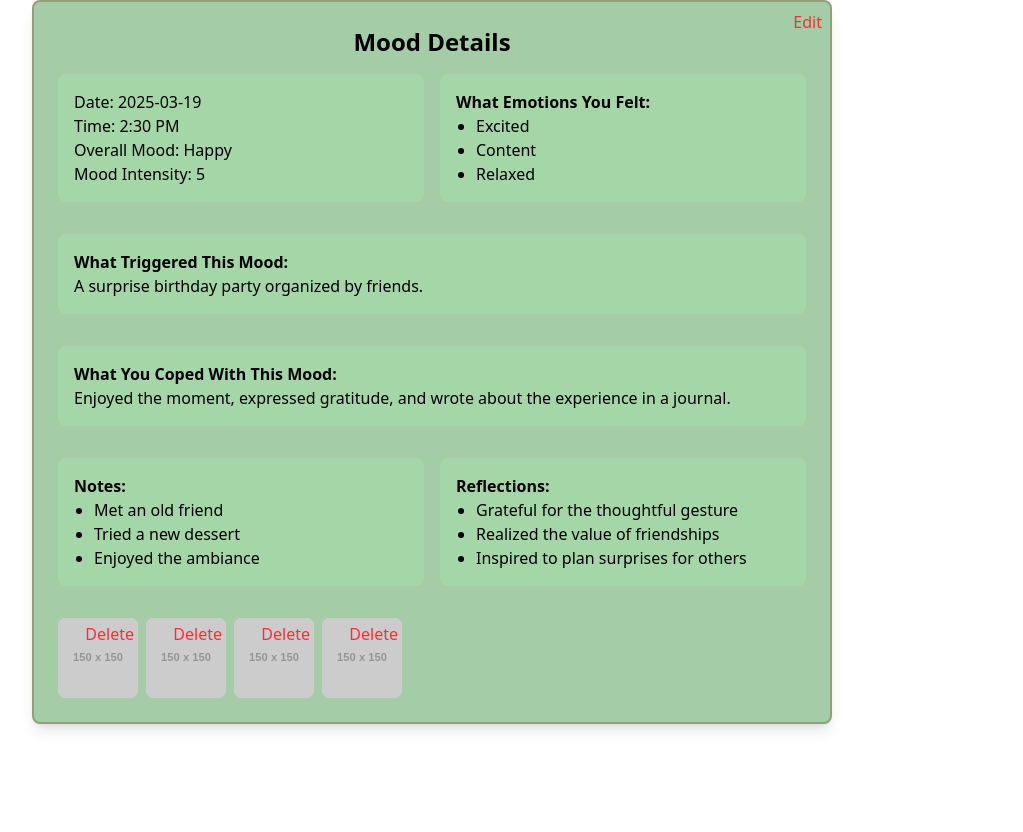
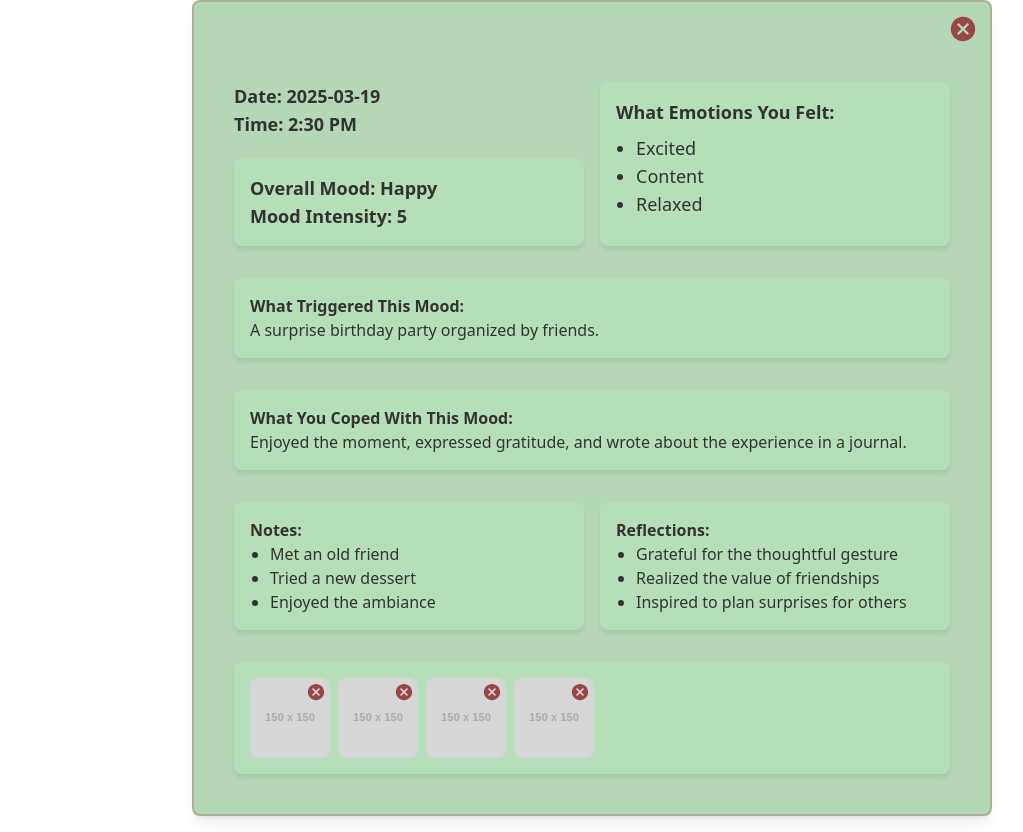
Before and after one commit to Susinidu4/SereneMind, a React (Vite) app in the folder frontend/: page /MoodJournaling/EditJournaling in a window 1280 px wide. Shown: the whole page, without its empty margins (48-1071 px from the left). Before the commit the page ends 800 px from the top, so only its background shows below. Built offline with nearby package versions, Linux system fonts and the light colour scheme.

Commit message:
update some mood journal part

```diff
--- a/frontend/src/pages/Mood_Journaling/EditJournal.jsx
+++ b/frontend/src/pages/Mood_Journaling/EditJournal.jsx
@@ -1,5 +1,7 @@
 import React from "react";
 import GlobalStyle from "../../assets/Prototype/GlobalStyle";
+import { IoClose } from "react-icons/io5";
+import { IoMdCloseCircle } from "react-icons/io";
 
 export const EditJournal = ({ data, onClose }) => {
   // Destructure the data prop with default values
@@ -33,50 +35,56 @@ export const EditJournal = ({ data, onClose }) => {
     <div>
       <main className="flex-grow mx-20">
         <div className={GlobalStyle.fontNunito}>
-          <div className={`${GlobalStyle.pageContainer}bg-[#C8E6C9] rounded-lg shadow-lg w-[90%] sm:w-[800px] p-6 relative`}>
+          <div className="flex justify-center items-center min-h-screen">
+          <div
+            className={`${GlobalStyle.pageContainer} rounded-lg shadow-lg w-[90%] sm:w-[800px] p-10 relative`}
+          >
             <button
-              className="absolute top-2 right-2 text-red-500"
+              className="absolute top-3 right-3 text-red-900"
               onClick={onClose}
               aria-label="Close"
             >
-              Edit
+              <IoMdCloseCircle  size={30} />
             </button>
 
-            <h2
-              id="moodDetailsTitle"
-              className="text-2xl font-bold text-center mb-4"
-            >
-              Mood Details
-            </h2>
-            <div className="grid grid-cols-1 sm:grid-cols-2 gap-4">
-              <div className="p-4 bg-[#A5D6A7] rounded-lg">
-                <p>Date: {date}</p>
-                <p>Time: {time}</p>
-                <p>Overall Mood: {mood}</p>
-                <p>Mood Intensity: {intensity}</p>
+            <div className="grid grid-cols-1 sm:grid-cols-2 gap-4 mt-10">
+              <div>
+                <p className="text-lg font-semibold">Date: {date}</p>
+                <p className="text-lg font-semibold">Time: {time}</p>
+                <div className="p-4 bg-[#A5D6A7] rounded-lg shadow-md mt-5">
+                  <p className="text-lg font-semibold">Overall Mood: {mood}</p>
+                  <p className="text-lg font-semibold">
+                    Mood Intensity: {intensity}
+                  </p>
+                </div>
               </div>
-              <div className="p-4 bg-[#A5D6A7] rounded-lg">
-                <h3 className="font-semibold">What Emotions You Felt:</h3>
-                <ul className="list-disc ml-5">
+
+              <div className="p-4 bg-[#A5D6A7] rounded-lg shadow-md">
+                <h3 className="text-lg font-semibold">
+                  What Emotions You Felt:
+                </h3>
+                <ul className="list-disc ml-5 mt-2">
                   {emotions.map((emotion, index) => (
-                    <li key={index}>{emotion}</li>
+                    <li key={index} className="text-lg">
+                      {emotion}
+                    </li>
                   ))}
                 </ul>
               </div>
             </div>
 
-            <div className="mt-4 bg-[#A5D6A7] p-4 rounded-lg">
+            <div className="mt-4 bg-[#A5D6A7] p-4 rounded-lg shadow-md">
               <h3 className="font-semibold">What Triggered This Mood:</h3>
               <p>{triggers}</p>
             </div>
 
-            <div className="mt-4 bg-[#A5D6A7] p-4 rounded-lg">
+            <div className="mt-4 bg-[#A5D6A7] p-4 rounded-lg shadow-md">
               <h3 className="font-semibold">What You Coped With This Mood:</h3>
               <p>{coping}</p>
             </div>
 
-            <div className="grid grid-cols-1 sm:grid-cols-2 gap-4 mt-4">
-              <div className="p-4 bg-[#A5D6A7] rounded-lg">
+            <div className="grid grid-cols-1 sm:grid-cols-2 gap-4 mt-4 ">
+              <div className="p-4 bg-[#A5D6A7] rounded-lg shadow-md">
                 <h3 className="font-semibold">Notes:</h3>
                 <ul className="list-disc ml-5">
                   {notes.map((note, index) => (
@@ -84,7 +92,7 @@ export const EditJournal = ({ data, onClose }) => {
                   ))}
                 </ul>
               </div>
-              <div className="p-4 bg-[#A5D6A7] rounded-lg">
+              <div className="p-4 bg-[#A5D6A7] rounded-lg shadow-md">
                 <h3 className="font-semibold">Reflections:</h3>
                 <ul className="list-disc ml-5">
                   {reflections.map((reflection, index) => (
@@ -94,11 +102,11 @@ export const EditJournal = ({ data, onClose }) => {
               </div>
             </div>
 
-            <div className="flex space-x-2 mt-4">
+            <div className="flex space-x-2 mt-4 bg-[#A5D6A7] p-4 rounded-lg shadow-md">
               {images.map((src, index) => (
                 <div
                   key={index}
-                  className="w-20 h-20 bg-gray-300 flex items-center justify-center rounded-lg relative"
+                  className="w-20 h-20 flex items-center justify-center rounded-lg relative"
                 >
                   <img
                     src={src}
@@ -106,15 +114,16 @@ export const EditJournal = ({ data, onClose }) => {
                     className="w-full h-full object-cover rounded-lg"
                   />
                   <button
-                    className="absolute top-1 right-1 text-red-500"
+                    className="absolute top-1 right-1 text-red-900"
                     onClick={() => removeImage(index)}
                     aria-label="Remove"
                   >
-                    Delete
+                    <IoMdCloseCircle  size={20} />
                   </button>
                 </div>
               ))}
             </div>
+          </div>
           </div>
         </div>
       </main>
--- a/frontend/src/pages/Mood_Journaling/MoodJournalingInsert.jsx
+++ b/frontend/src/pages/Mood_Journaling/MoodJournalingInsert.jsx
@@ -4,7 +4,9 @@ import { Header } from "../../components/Header";
 import { Footer } from "../../components/Footer";
 import { FaUpload, FaTimes } from "react-icons/fa";
 import { IoIosCloseCircle } from "react-icons/io";
-import axios from "axios"; // Import axios for making HTTP requests
+import axios from "axios";
+import Swal from "sweetalert2";
+
 
 export const MoodJournalingInsert = () => {
   const [selectedValue, setSelectedValue] = useState(null);
@@ -68,7 +70,7 @@ export const MoodJournalingInsert = () => {
     setSelectedImages(updatedImages);
   };
 
-  const user_id = "1";
+  const user_id = "UID-6599";
 
   const handleSubmit = async (event) => {
     event.preventDefault();
@@ -94,7 +96,12 @@ export const MoodJournalingInsert = () => {
         formData // Ensure formData contains all necessary fields
       );
       console.log("Response:", response); // Log the response from the server
-      alert("Mood journal entry added successfully!");
+      Swal.fire({
+        icon: "success",
+        title: "Mood Journal Entry Added!",
+        text: "Your mood journal has been successfully recorded.",
+        confirmButtonColor: "#45553D",
+      });
 
       // Reset form fields after successful submission
       setOverallMood(""); // Reset overall mood state
@@ -108,7 +115,13 @@ export const MoodJournalingInsert = () => {
     } catch (error) {
       // Handle any errors that occur during submission
       console.error("Error submitting form:", error); // Log the error
-      alert("Failed to submit mood journal entry. Please try again."); // Alert user
+      // Show error alert
+    Swal.fire({
+      icon: "error",
+      title: "Submission Failed",
+      text: "Failed to submit mood journal entry. Please try again.",
+      confirmButtonColor: "#d33",
+    });// Alert user
     }
   };
 
```
Also changed, not shown: frontend/src/pages/Main_Pages/User Account Management/User_Profile.jsx (+78 -10 lines), 1 other file (tests, documents, lock files or other folders).
